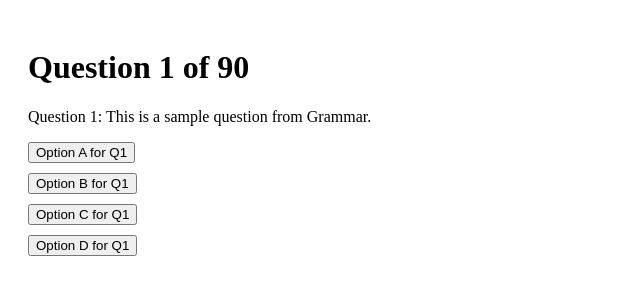
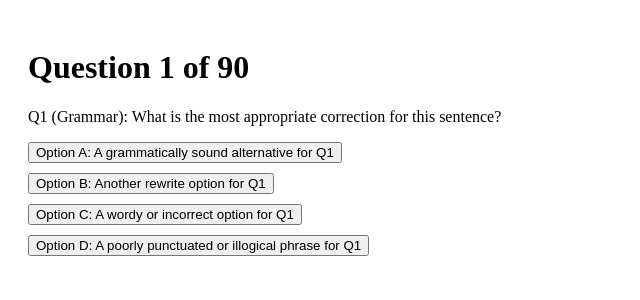
Before and after one commit to KaraJoslin/clep-practice-test, a React (Create React App) app: page / in a window 1280 px wide. Shown: the top 300 px of the page, without its empty margins (0-640 px from the left). Built offline with nearby package versions, Linux system fonts and the light colour scheme.

Commit message:
Add files via upload

```diff
--- a/package.json
+++ b/package.json
@@ -1,5 +1,5 @@
 {
-  "name": "clep-full-test-app",
+  "name": "clep-final-integrated-app",
   "version": "1.0.0",
   "private": true,
   "dependencies": {
--- a/public/index.html
+++ b/public/index.html
@@ -3,7 +3,7 @@
   <head>
     <meta charset="UTF-8" />
     <meta name="viewport" content="width=device-width, initial-scale=1.0" />
-    <title>CLEP Full Test</title>
+    <title>CLEP Full Exam</title>
   </head>
   <body>
     <div id="root"></div>
--- a/src/App.js
+++ b/src/App.js
@@ -1,24 +1,25 @@
 import React, { useState } from "react";
 
-const generateQuestions = () => {
-  const categories = ["Grammar", "Revision", "Research", "Rhetorical"];
-  const questions = [];
-  for (let i = 0; i < 90; i++) {
-    questions.push({
-      question: `Question ${i + 1}: This is a sample question from ${categories[i % 4]}.`,
-      options: [
-        `Option A for Q${i + 1}`,
-        `Option B for Q${i + 1}`,
-        `Option C for Q${i + 1}`,
-        `Option D for Q${i + 1}`
-      ],
-      answer: Math.floor(Math.random() * 4)
-    });
-  }
-  return questions;
-};
+const questions = Array.from({ length: 90 }, (_, i) => {
+  const category = i < 10
+    ? "Grammar"
+    : i < 46
+    ? "Revision"
+    : i < 68
+    ? "Research"
+    : "Rhetorical";
 
-const questions = generateQuestions();
+  return {
+    question: `Q${i + 1} (${category}): What is the most appropriate correction for this sentence?`,
+    options: [
+      `Option A: A grammatically sound alternative for Q${i + 1}`,
+      `Option B: Another rewrite option for Q${i + 1}`,
+      `Option C: A wordy or incorrect option for Q${i + 1}`,
+      `Option D: A poorly punctuated or illogical phrase for Q${i + 1}`
+    ],
+    answer: 0
+  };
+});
 
 export default function App() {
   const [currentQuestion, setCurrentQuestion] = useState(0);
```
